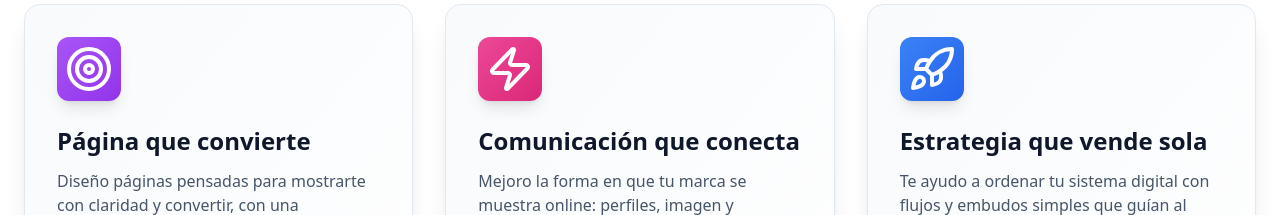
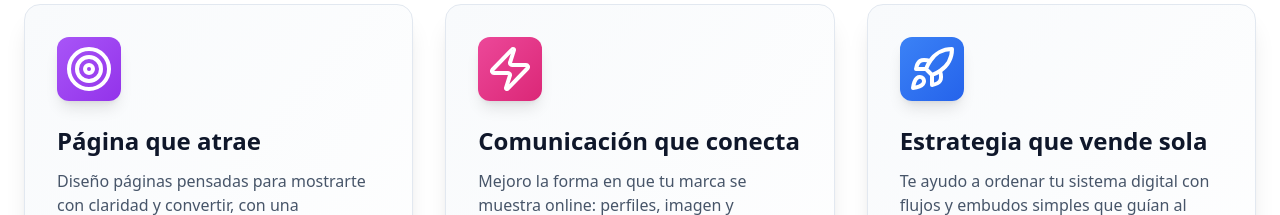
Before and after one commit to FedeCortes/presence, a React (Vite) app: page / in a window 1280 px wide. Shown: the part 1400-1615 px from the top of the page. Built offline with nearby package versions, Linux system fonts and the light colour scheme.

Commit message:
cambia palabra convierte a atrae

```diff
--- a/src/App.jsx
+++ b/src/App.jsx
@@ -184,7 +184,7 @@ const Services = () => {
   const services = [
     {
       icon: <Target className="h-12 w-12" />,
-      title: "Página que convierte",
+      title: "Página que atrae",
       description:
         "Diseño páginas pensadas para mostrarte con claridad y convertir, con una estructura clara, moderna y conectada directo a WhatsApp.",
       features: [
```
